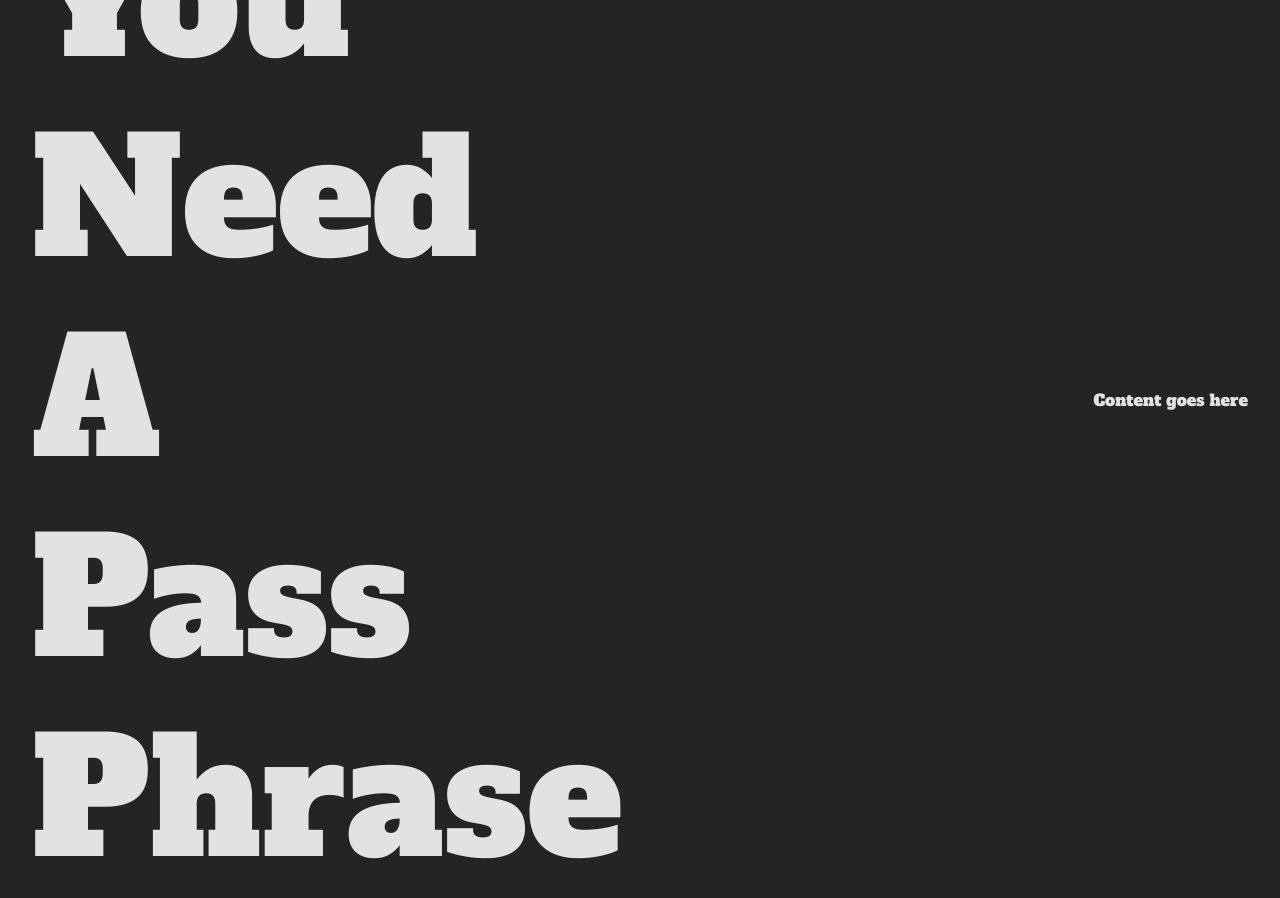
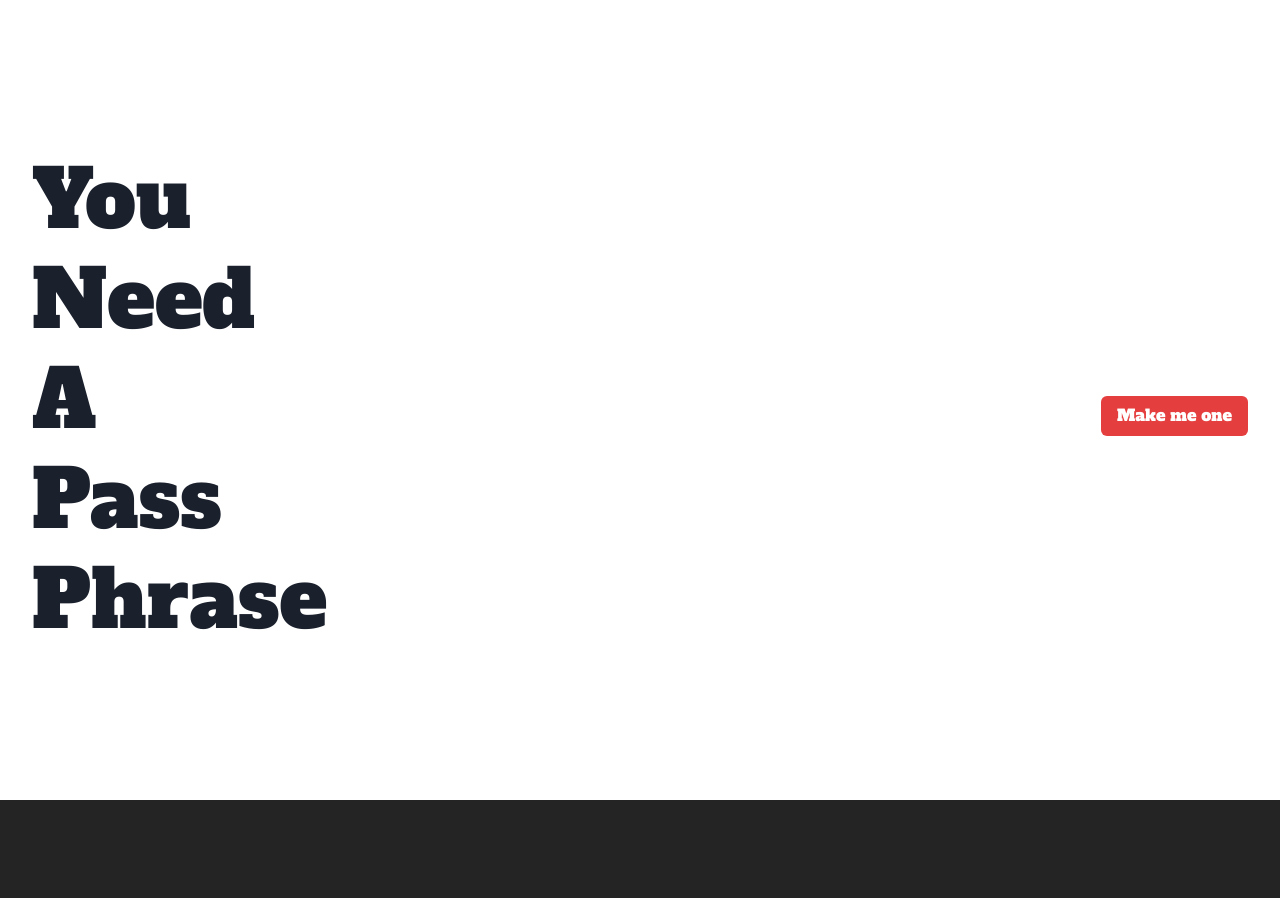
Before and after one commit to cdanielsen/next-long-pass, a React (Vite) app: page / in a window 1280 px wide. Shown: the top 898 px of the page. After the commit the page ends 800 px from the top, so only its background shows below. Built offline with nearby package versions, Linux system fonts and the light colour scheme.

Commit message:
feat: add passphrase generation feature
Closes #2

```diff
--- a/src/Main.css
+++ b/src/Main.css
@@ -21,7 +21,7 @@
 
 body {
   font-family: "Alfa Slab One", Inter, system-ui, Avenir, Helvetica, Arial,
-    sans-serif;
+    sans-serif !important;
   margin: 0;
   min-width: 320px;
   min-height: 100vh;
--- a/src/Main.tsx
+++ b/src/Main.tsx
@@ -1,5 +1,6 @@
 import React from "react";
 import ReactDOM from "react-dom/client";
+import { ChakraProvider } from "@chakra-ui/react";
 import App from "./components/App.tsx";
 import "@fontsource/alfa-slab-one";
 import "./Main.css";
@@ -7,6 +8,8 @@ import "./Main.css";
 // eslint-disable-next-line
 ReactDOM.createRoot(document.getElementById("root")!).render(
   <React.StrictMode>
-    <App />
+    <ChakraProvider>
+      <App />
+    </ChakraProvider>
   </React.StrictMode>,
 );
--- a/src/components/Content.css
+++ b/src/components/Content.css
@@ -2,5 +2,6 @@
   display: flex;
   flex-direction: column;
   justify-content: center;
+  align-items: flex-end;
   margin-left: 24px;
 }
--- a/src/components/Content.tsx
+++ b/src/components/Content.tsx
@@ -1,7 +1,32 @@
+import { useState } from "react";
+import { Button } from "@chakra-ui/react";
+import { generate } from "random-words";
+import Passphrase from "./Passphrase";
 import "./Content.css";
 
 const Content = () => {
-  return <main id="Content">Content goes here</main>;
+  const [currentPassphrase, setCurrentPassphrase] = useState<string | null>(
+    null,
+  );
+
+  const updatePassphrase = () => {
+    const nextWords = generate({
+      minLength: 3,
+      maxLength: 5,
+      exactly: 4,
+      join: " ",
+    });
+    setCurrentPassphrase(nextWords);
+  };
+
+  return (
+    <main id="Content">
+      <Passphrase passPhrase={currentPassphrase} />
+      <Button colorScheme="red" width="32 px" onClick={updatePassphrase}>
+        Make me one
+      </Button>
+    </main>
+  );
 };
 
 export default Content;
--- a/src/components/Header.css
+++ b/src/components/Header.css
@@ -6,20 +6,25 @@
   line-height: 125%;
 }
 
-@media (min-width: 1px) and (max-width: 400px) {
+/* Biggish */
+@media screen and (min-width: 801px) and (max-width: 1200px) {
   .header__title {
-    font-size: 3rem;
+    font-size: 8rem;
   }
 }
 
-@media (min-width: 401px) and (max-width: 800px) {
+/* Med */
+@media screen and (min-width: 401px) and (max-width: 800px),
+  (max-height: 1000px) {
   .header__title {
     font-size: 5rem;
   }
 }
 
-@media (min-width: 801px) and (max-width: 1200px) {
+/* Small */
+@media screen and ((min-width: 1px) and (max-width: 400px)),
+  (max-height: 500px) {
   .header__title {
-    font-size: 8rem;
+    font-size: 3rem;
   }
 }
--- /dev/null
+++ b/src/components/Passphrase.css
@@ -0,0 +1,4 @@
+#Passphrase {
+  font-size: 2rem;
+  margin: 16px 0;
+}
--- /dev/null
+++ b/src/components/Passphrase.tsx
@@ -0,0 +1,15 @@
+import "./Passphrase.css";
+
+interface PassphraseProps {
+  passPhrase: string | null;
+}
+
+const Passphrase = ({ passPhrase }: PassphraseProps) => {
+  return (
+    <section id="Passphrase">
+      {passPhrase ? <code>{`"${passPhrase}"`}</code> : null}
+    </section>
+  );
+};
+
+export default Passphrase;
```
